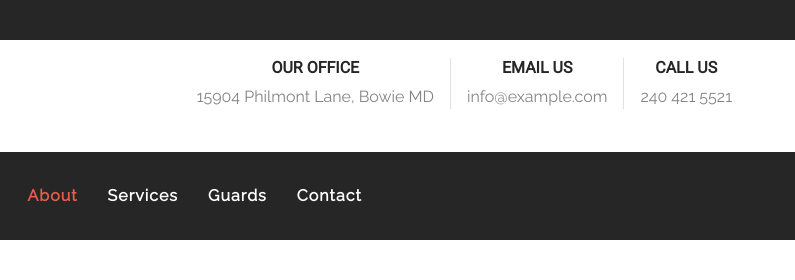
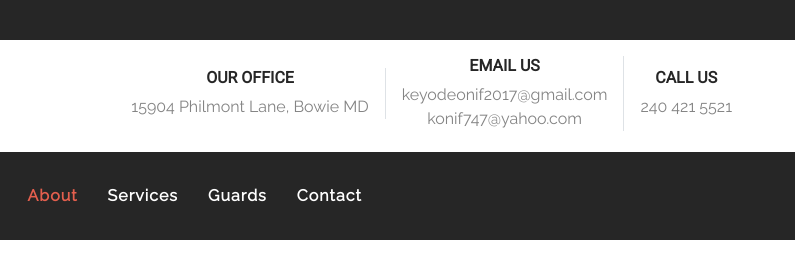
Before and after one commit to secondfam/konifsecurity.github.io, a plain HTML site: page about.html in a window 1280 px wide. Shown: the top 280 px of the page, 485-1280 px from the left. Drawn offline with nearby package versions, Linux system fonts and the light colour scheme.

Commit message:
10th commit

```diff
--- a/about.html
+++ b/about.html
@@ -49,7 +49,8 @@
                     </div>
                     <div class="d-inline-flex flex-column text-center px-3 border-right">
                         <h6>Email Us</h6>
-                        <p class="m-0">info@example.com</p>
+                        <p class="m-0">keyodeonif2017@gmail.com</p>
+                        <p class="m-0">konif747@yahoo.com</p>
                     </div>
                     <div class="d-inline-flex flex-column text-center pl-3">
                         <h6>Call Us</h6>
```
Also changed, not shown: blog.html (+2 -1 lines), contact.html (+2 -1 lines), guard.html (+2 -1 lines), index.html (+2 -1 lines), service.html (+2 -1 lines), single.html (+2 -1 lines).
